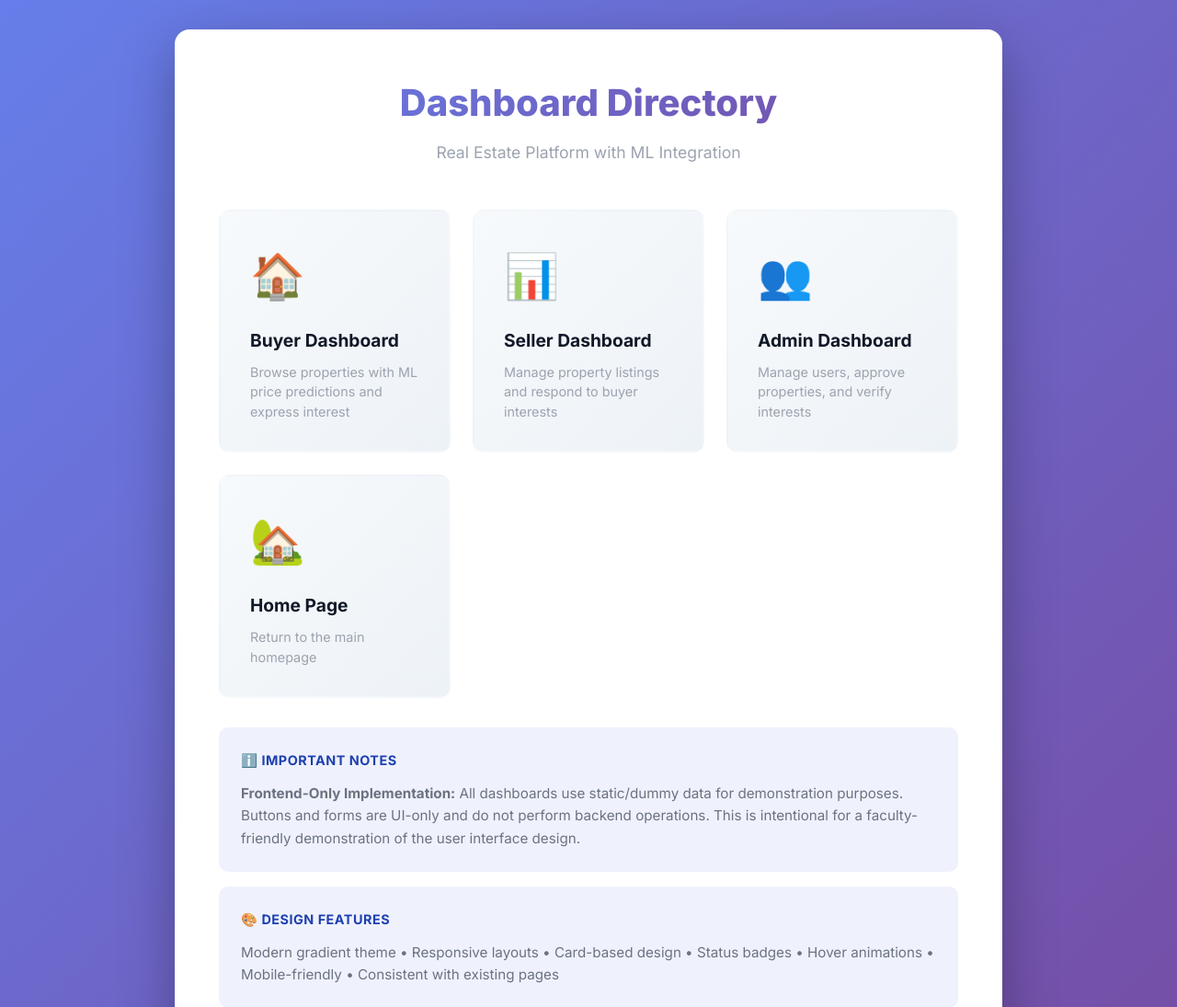
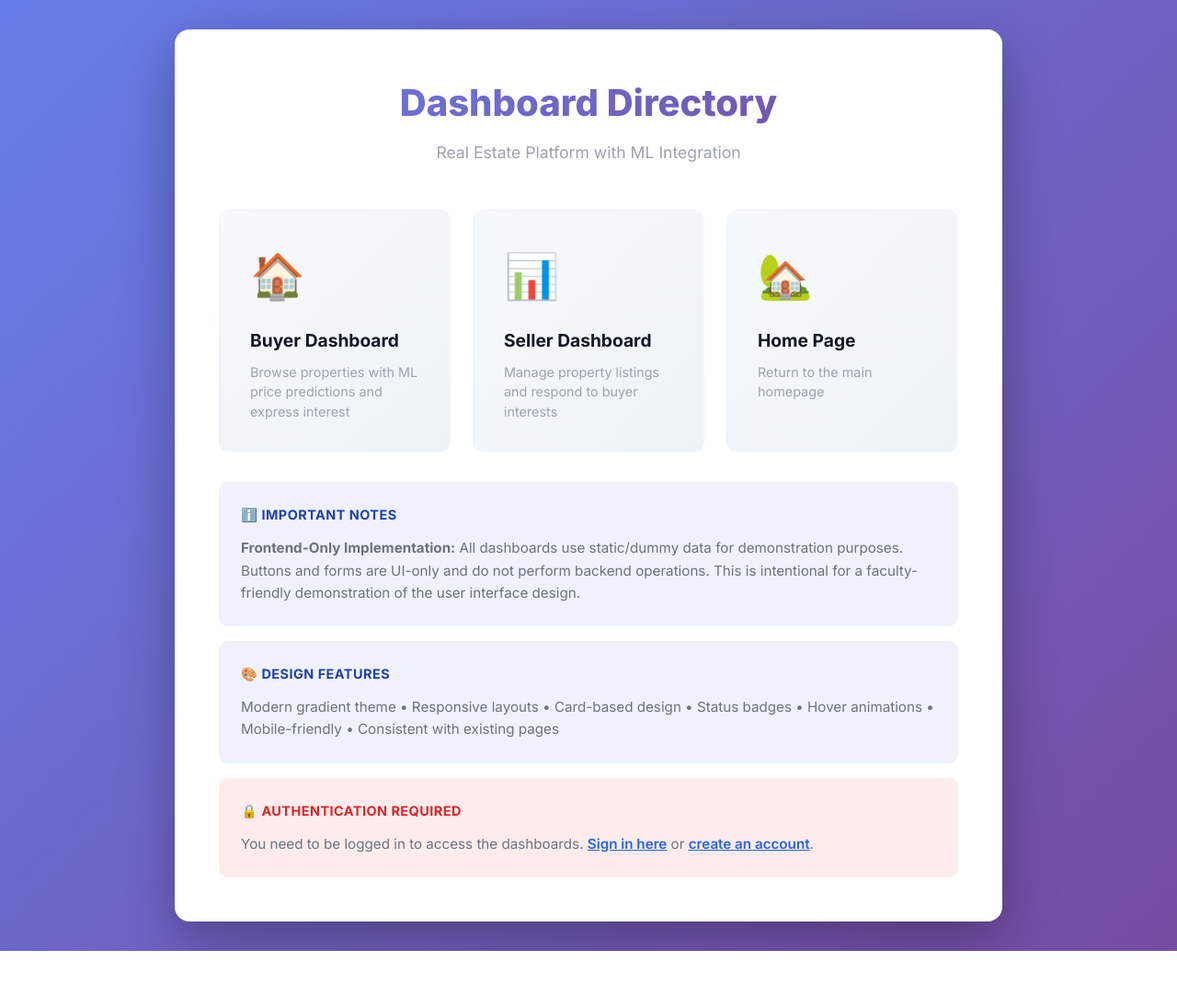
Before and after one commit to Vtt2811/Real-Estate-With-ML, a Django app: page /dashboard/ in a window 1280 px wide. Shown: the top 1095 px of the page at 92% size. After the commit the page ends 1034 px from the top, so only its background shows below. Run offline with Django 4.2, Linux system fonts and the light colour scheme.

Commit message:
Remove admin dashboard from project - Remove admin_dashboard URL route, view function, and dashboard directory link

```diff
--- a/listings/urls.py
+++ b/listings/urls.py
@@ -40,7 +40,6 @@
      path('buyer/dashboard/', views.buyer_dashboard, name='buyer_dashboard'),
      path('buyer/prediction/', views.price_prediction, name='price_prediction'),
      path('seller/dashboard/', views.seller_dashboard, name='seller_dashboard'),
-     path('platform-admin/dashboard/', views.admin_dashboard, name='admin_dashboard'),
 
      # ML Prediction API
      path('api/predict-price/', views.predict_price, name='predict_price'),
--- a/listings/views.py
+++ b/listings/views.py
@@ -277,12 +277,6 @@
     return render(request, 'dashboards/price_prediction.html')
 
 
-@login_required(login_url='listings:signin')
-def admin_dashboard(request):
-    """Admin dashboard with user and property management"""
-    return render(request, 'dashboards/admin_dashboard.html')
-
-
 # --- ML Price Prediction ---
 _ml_pipeline = None
 
--- a/templates/dashboards/dashboard_directory.html
+++ b/templates/dashboards/dashboard_directory.html
@@ -135,14 +135,6 @@
                 <p class="dashboard-desc">Manage property listings and respond to buyer interests</p>
             </a>
 
-            <a href="{% url 'listings:admin_dashboard' %}" class="dashboard-link">
-                <span class="dashboard-icon">👥</span>
-                <h3 class="dashboard-name">Admin Dashboard</h3>
-                <p class="dashboard-desc">Manage users, approve properties, and verify interests</p>
-            </a>
-
-
-
             <a href="{% url 'listings:index' %}" class="dashboard-link">
                 <span class="dashboard-icon">🏡</span>
                 <h3 class="dashboard-name">Home Page</h3>
```
